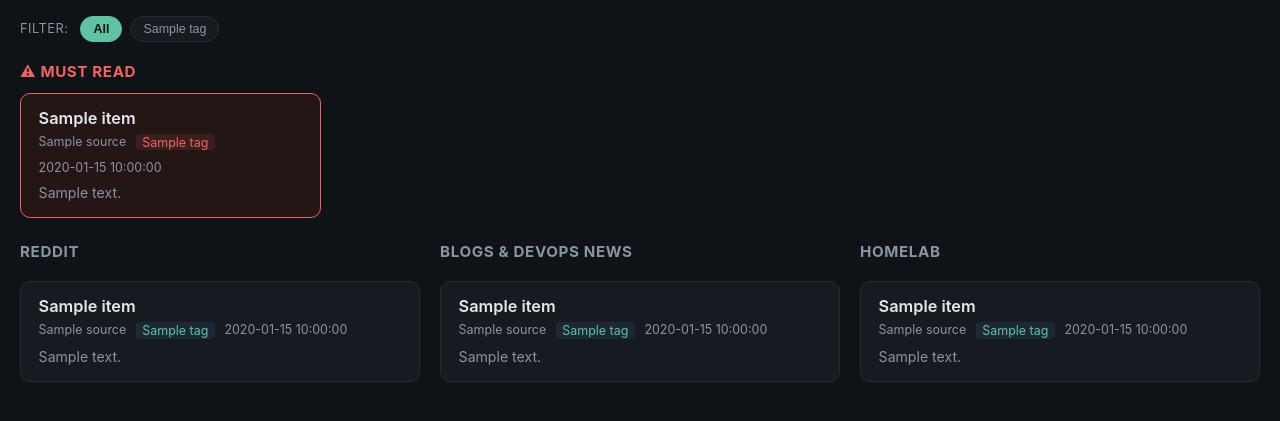
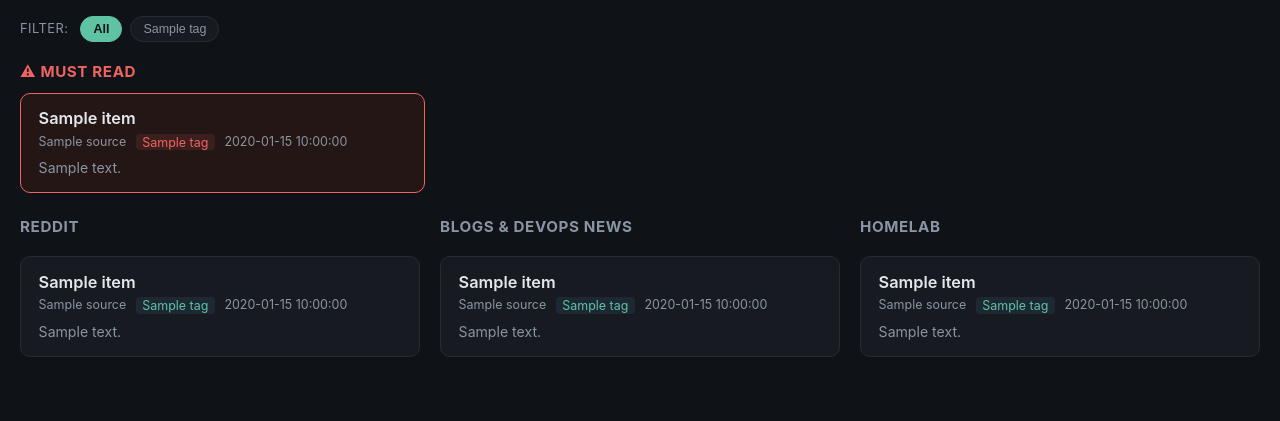
Before and after one commit to Revanito/devops-feed-curator, a FastAPI app: template app/templates/index.html in a window 1280 px wide. Shown: the part 91-512 px from the top of the page. Run offline with FastAPI, Linux system fonts and the light colour scheme; the template is opened without the code that fills it: most values are stand-ins (such as "Sample title", 1, 10 or a date in 2020); parts of the project's set-up code (start-up, migrations or seed data) failed here and were passed over.

Commit message:
Size Must Read cards to match the 3-column width below
Was auto-fill(minmax(280px,1fr)), which shrank cards to fit as many
columns as possible instead of lining up with the grid underneath.

```diff
--- a/app/static/style.css
+++ b/app/static/style.css
@@ -117,7 +117,7 @@ header h1 {
 
 .must-read-grid {
   display: grid;
-  grid-template-columns: repeat(auto-fill, minmax(280px, 1fr));
+  grid-template-columns: repeat(3, minmax(0, 1fr));
   gap: 0.75rem;
 }
 
@@ -167,6 +167,9 @@ main.columns {
     grid-template-columns: 1fr;
   }
   .column h2 { position: static; }
+  .must-read-grid {
+    grid-template-columns: 1fr;
+  }
 }
 
 .card {
```
